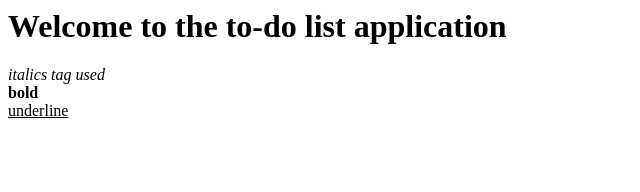
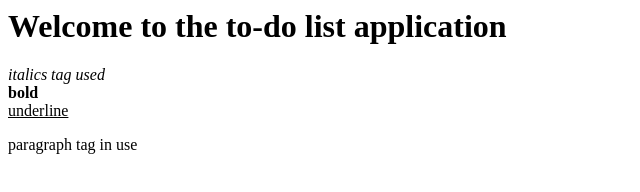
Before and after one commit to Balakrishnan-Venkatesan/todo_2017Fall, a plain HTML site: page index.html in a window 1280 px wide. Shown: the whole page, without its empty margins (0-640 px from the left). Drawn offline with Linux system fonts and the light colour scheme.

Commit message:
added para tag

```diff
--- a/index.html
+++ b/index.html
@@ -9,5 +9,8 @@ webpage
 <b>bold </b>
 <br>
 <u>underline </u>
+<br>
+<p> paragraph tag in use </p>
+<br>
 </head>
 </html>
```
